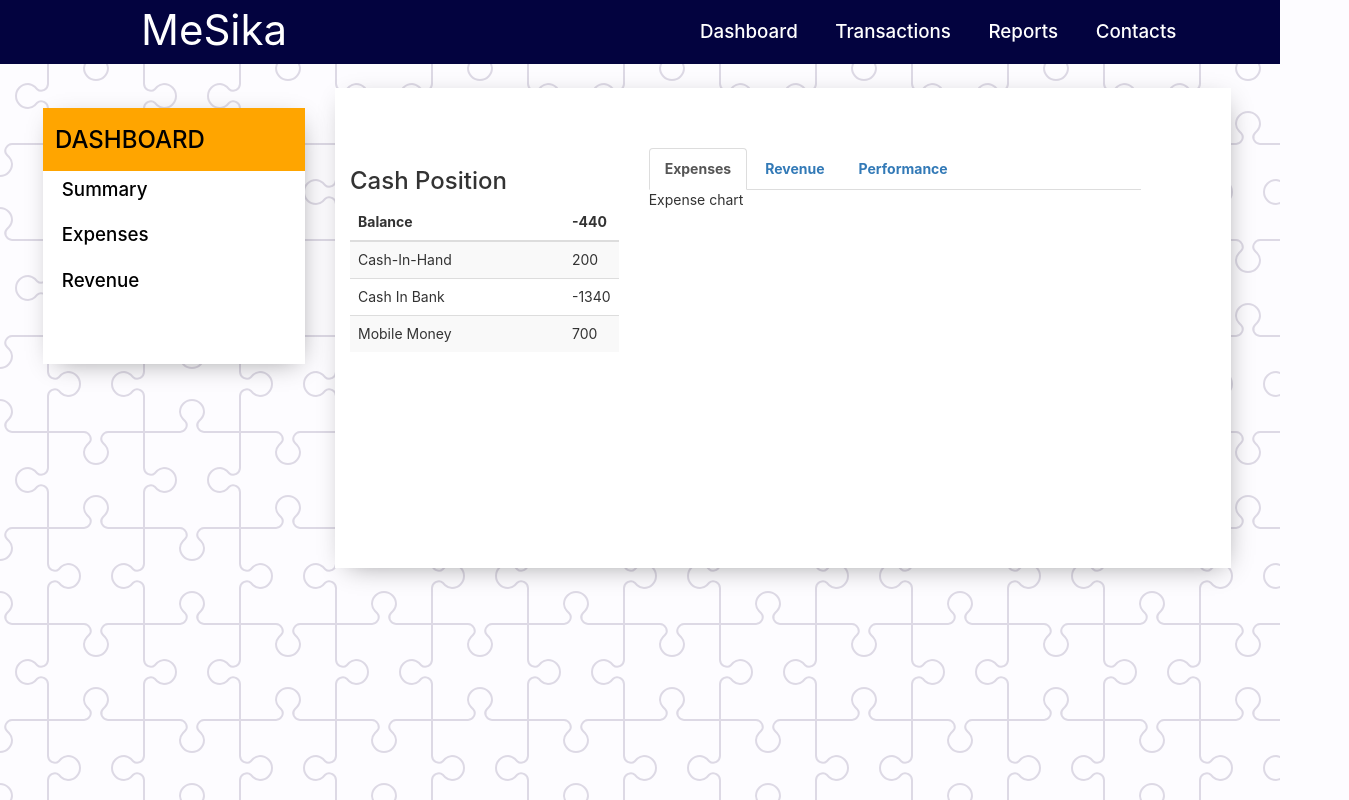
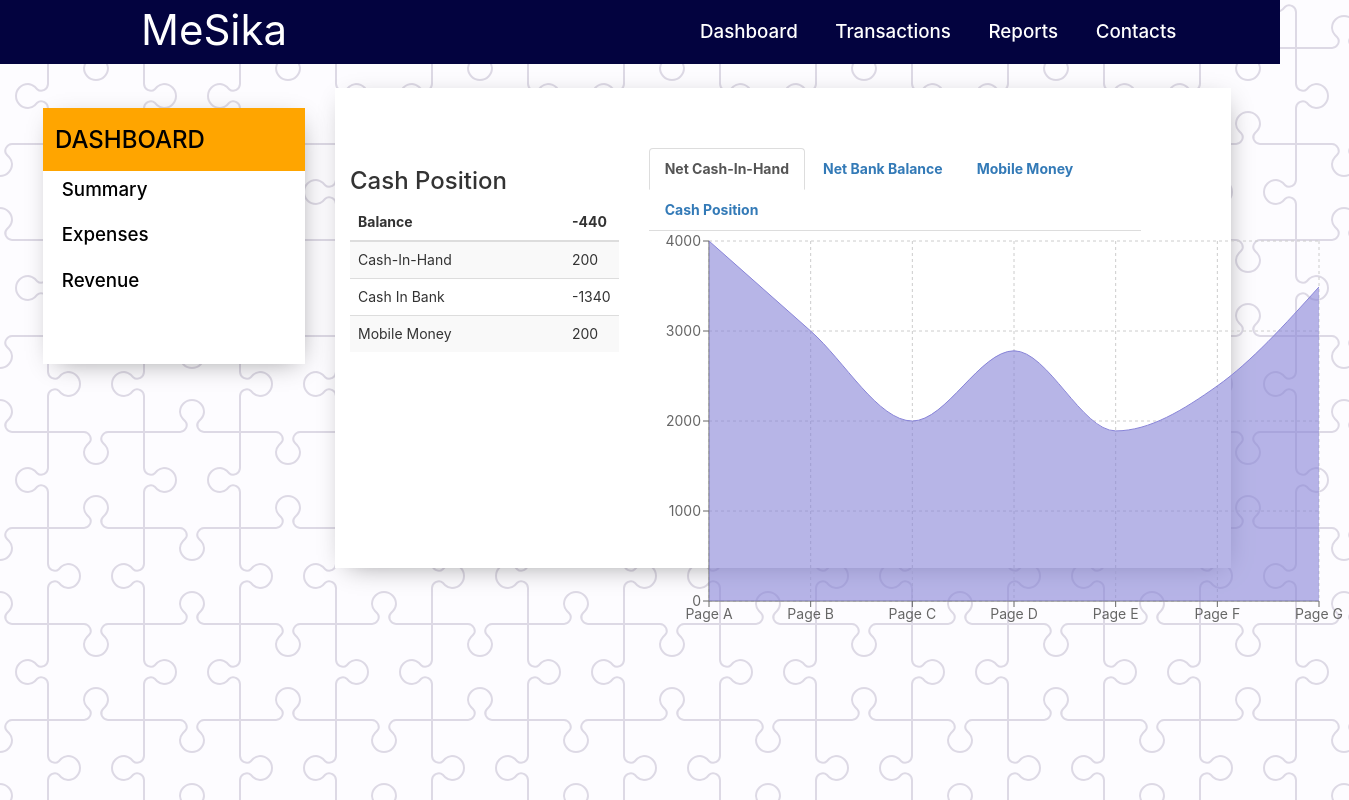
Before and after one commit to ofoe-fiergbor/mesika-app, a React (Create React App) app: page / in a window 1280 px wide. Shown: the whole page, 1349 px wide, since content can reach past the window. Built offline with nearby package versions, Linux system fonts and the light colour scheme.

Commit message:
added the boiler plate for the summary & report charts

```diff
--- a/src/Components/DashboardComp/DBIndex.jsx
+++ b/src/Components/DashboardComp/DBIndex.jsx
@@ -4,9 +4,45 @@ import DBExpenses from './DBExpenses'
 import DBRevenue from './DBRevenue'
 import { BrowserRouter, Switch, Route } from 'react-router-dom'
 import DBSummary from './DBSummary'
+import {connect} from 'react-redux'
+export class DBIndex extends Component {
 
-export class DBIndex extends Component {
     render() {
+        var revArr = this.props.revenueTransaction
+        var expArr = this.props.expenseTransaction
+        // console.log(expArr)
+
+
+        var cashPmt = 0;
+        var mobileMoney = 0;
+        var bankTransfer = 0;
+        for (var i =0; i<revArr.length; i++) {
+            if (revArr[i].pmtMode=== 'Cash Payment') {
+                cashPmt += parseFloat(revArr[i].saleAmount)
+            }else if (revArr[i].pmtMode ==='Mobile Money') {
+                mobileMoney += parseFloat(revArr[i].saleAmount)
+            }else{
+                bankTransfer += parseFloat(revArr[i].saleAmount)
+            }
+        }
+        var expCashPmt = 0;
+        var expMobileMoney = 0;
+        var expBankTransfer = 0;
+        for (var e =0; e<expArr.length; e++) {
+            if (expArr[e].paymentMode === "Cash-In-Hand") {
+                expCashPmt += parseFloat(expArr[e].expAmount)
+            }else if (expArr[e].paymentMode ==='Mobile Money') {
+                expMobileMoney += parseFloat(expArr[e].expAmount)
+            }else{
+                expBankTransfer += parseFloat(expArr[e].expAmount)
+            }
+        }
+
+        const netCashBalance = cashPmt - expCashPmt;
+        const netMobileMoneyBalance = mobileMoney - expMobileMoney;
+        const netBankBalance = bankTransfer - expBankTransfer
+        const totalBalance = netBankBalance + netMobileMoneyBalance + netCashBalance
+
         return (
             <BrowserRouter>
                 <div className='dbIndex'>
@@ -15,7 +51,13 @@ export class DBIndex extends Component {
                     </div>
                     <div className="col-md-9">
                         <Switch>
-                            <Route path='/' exact  component={DBSummary}/>
+                            <Route path='/' exact  render={
+                                (props) => <DBSummary {...props}
+                                netCashBalance={netBankBalance}
+                                netMobileMoneyBalance={netMobileMoneyBalance}
+                                netBankBalance={netBankBalance}
+                                totalBalance={totalBalance}/>
+                            }/>
                             <Route path='/dbexpense'  component={DBExpenses}/>
                             <Route path='/dbrevenue'  component={DBRevenue}/>
                         </Switch>
@@ -25,5 +67,11 @@ export class DBIndex extends Component {
         )
     }
 }
-
-export default DBIndex
+const mapStateToProps = (state) => {
+    const { expenseTransaction, revenueTransaction } = state
+    return {
+        expenseTransaction,
+        revenueTransaction
+    }
+}
+export default connect (mapStateToProps, null) (DBIndex)
--- a/src/Components/DashboardComp/DBSummary.jsx
+++ b/src/Components/DashboardComp/DBSummary.jsx
@@ -1,47 +1,25 @@
 import React, { Component } from 'react'
-import { connect } from 'react-redux'
+import { AreaChart, Area, XAxis, YAxis, CartesianGrid, Tooltip } from 'recharts';
+
+
+const data = [
+    {name: 'Page A', uv: 4000, pv: 2400, amt: 2400,},
+    {name: 'Page B', uv: 3000, pv: 1398, amt: 2210,},
+    {name: 'Page C', uv: 2000, pv: 9800, amt: 2290,},
+    {name: 'Page D', uv: 2780, pv: 3908, amt: 2000,},
+    {name: 'Page E', uv: 1890, pv: 4800, amt: 2181,},
+    {name: 'Page F', uv: 2390, pv: 3800, amt: 2500,},
+    {name: 'Page G', uv: 3490, pv: 4300, amt: 2100,},
+];
 
 export class DBSummary extends Component {
 
 
 
 
-    render() {
 
-        var revArr = this.props.revenueTransaction
-        var expArr = this.props.expenseTransaction
-        // console.log(expArr)
-
-
-        var cashPmt = 0;
-        var mobileMoney = 0;
-        var bankTransfer = 0;
-        for (var i =0; i<revArr.length; i++) {
-            if (revArr[i].pmtMode=== 'Cash Payment') {
-                cashPmt += parseFloat(revArr[i].saleAmount)
-            }else if (revArr[i].pmtMode ==='Mobile Money') {
-                mobileMoney += parseFloat(revArr[i].saleAmount)
-            }else{
-                bankTransfer += parseFloat(revArr[i].saleAmount)
-            }
-        }
-        var expCashPmt = 0;
-        var expMobileMoney = 0;
-        var expBankTransfer = 0;
-        for (var e =0; e<expArr.length; e++) {
-            if (expArr[e].paymentMode === "Cash-In-Hand") {
-                expCashPmt += parseFloat(expArr[e].expAmount)
-            }else if (expArr[e].paymentMode ==='Mobile Money') {
-                expMobileMoney += parseFloat(expArr[e].expAmount)
-            }else{
-                expBankTransfer += parseFloat(expArr[e].expAmount)
-            }
-        }
-
-        const netCashBalance = cashPmt - expCashPmt;
-        const netMobileMoneyBalance = mobileMoney - expMobileMoney;
-        const netBankBalance = bankTransfer - expBankTransfer
-        const totalBalance = netBankBalance + netMobileMoneyBalance + netCashBalance
+    render(props) {
+        const { netCashBalance, netBankBalance, netMobileMoneyBalance, totalBalance } = this.props
 
 
         return (
@@ -75,15 +53,77 @@ export class DBSummary extends Component {
                 </div>
                 <div className="col-md-7">
                     <ul className="nav nav-tabs" role="tablist">
-                        <li role="presentation" className="active"><a href="#home" aria-controls="home" role="tab" data-toggle="tab"><b>Expenses</b></a></li>
-                        <li role="presentation"><a href="#profile" aria-controls="profile" role="tab" data-toggle="tab"><b>Revenue</b></a></li>
-                        <li role="presentation"><a href="#messages" aria-controls="messages" role="tab" data-toggle="tab"><b>Performance</b></a></li>
+                        <li role="presentation" className="active"><a href="#home" aria-controls="home" role="tab" data-toggle="tab"><b>Net Cash-In-Hand</b></a></li>
+                        <li role="presentation"><a href="#profile" aria-controls="profile" role="tab" data-toggle="tab"><b>Net Bank Balance</b></a></li>
+                        <li role="presentation"><a href="#messages" aria-controls="messages" role="tab" data-toggle="tab"><b>Mobile Money</b></a></li>
+                        <li role="presentation"><a href="#cashPosition" aria-controls="messages" role="tab" data-toggle="tab"><b>Cash Position</b></a></li>
                     </ul>
 
                     <div className="tab-content">
-                        <div role="tabpanel" className="tab-pane active" id="home">Expense chart</div>
-                        <div role="tabpanel" className="tab-pane" id="profile">Revenue Chart</div>
-                        <div role="tabpanel" className="tab-pane" id="messages">Performance Chart</div>
+                        <div role="tabpanel" className="tab-pane active" id="home">
+                            <AreaChart
+                                width={700}
+                                height={400}
+                                data={data}
+                                margin={{
+                                    top: 10, right: 30, left: 0, bottom: 0,
+                                }}
+                            >
+                                <CartesianGrid strokeDasharray="3 3" />
+                                <XAxis dataKey="name" />
+                                <YAxis />
+                                <Tooltip />
+                                <Area type="monotone" dataKey="uv" stroke="#8884d8" fill="#8884d8" />
+                            </AreaChart>
+                        </div>
+                        <div role="tabpanel" className="tab-pane" id="profile">
+                        <AreaChart
+                                width={700}
+                                height={400}
+                                data={data}
+                                margin={{
+                                    top: 10, right: 30, left: 0, bottom: 0,
+                                }}
+                            >
+                                <CartesianGrid strokeDasharray="3 3" />
+                                <XAxis dataKey="name" />
+                                <YAxis />
+                                <Tooltip />
+                                <Area type="monotone" dataKey="uv" stroke="#D4D884" fill="#D4D884" />
+                            </AreaChart>
+                        </div>
+                        <div role="tabpanel" className="tab-pane" id="messages">
+                        <AreaChart
+                                width={700}
+                                height={400}
+                                data={data}
+                                margin={{
+                                    top: 10, right: 30, left: 0, bottom: 0,
+                                }}
+                            >
+                                <CartesianGrid strokeDasharray="3 3" />
+                                <XAxis dataKey="name" />
+                                <YAxis />
+                                <Tooltip />
+                                <Area type="monotone" dataKey="uv" stroke="#D87575" fill="#D87575" />
+                            </AreaChart>
+                        </div>
+                        <div role="tabpanel" className="tab-pane" id="cashPosition">
+                        <AreaChart
+                                width={700}
+                                height={400}
+                                data={data}
+                                margin={{
+                                    top: 10, right: 30, left: 0, bottom: 0,
+                                }}
+                            >
+                                <CartesianGrid strokeDasharray="3 3" />
+                                <XAxis dataKey="name" />
+                                <YAxis />
+                                <Tooltip />
+                                <Area type="monotone" dataKey="uv" stroke="#D87575" fill="#D87575" />
+                            </AreaChart>
+                        </div>
                     </div>
                     <div className="col-md-1"></div>
                 </div>
@@ -91,12 +131,5 @@ export class DBSummary extends Component {
         )
     }
 }
-const mapStateToProps = (state) => {
-    const { expenseTransaction, revenueTransaction } = state
-    return {
-        expenseTransaction,
-        revenueTransaction
-    }
-}
 
-export default connect(mapStateToProps, null)(DBSummary)
+export default DBSummary
--- a/src/index.scss
+++ b/src/index.scss
@@ -180,3 +180,7 @@ box-shadow: 3px 6px 26px -10px rgba(0,0,0,0.44);
 .id{
   text-transform: uppercase;
 }
+.mini{
+  width: 20%;
+  height: 70px
+}
```
Also changed, not shown: src/Components/ReportComp/Chart.jsx (+69 -7 lines).
